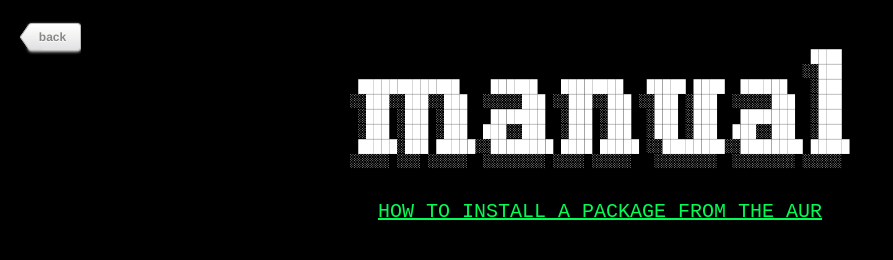
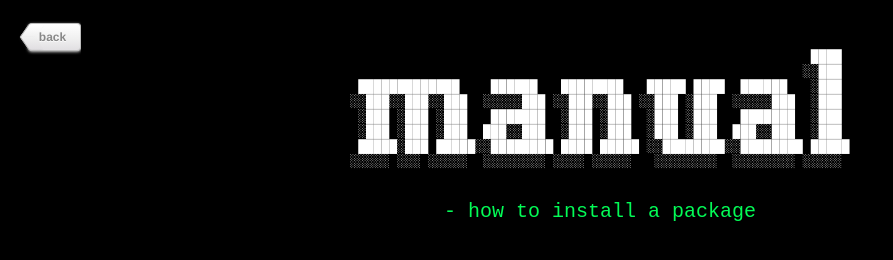
Before and after one commit to mickoissicko/mellow, an Electron app: page app/src/render/pages/manual.html in a window 1200 px wide. Shown: the whole page, without its empty margins (0-893 px from the left). Drawn offline with Linux system fonts and the light colour scheme.

Commit message:
add nodeco style here too

```diff
--- a/app/src/render/pages/manual.html
+++ b/app/src/render/pages/manual.html
@@ -30,5 +30,5 @@
 ░░░░░ ░░░ ░░░░░  ░░░░░░░░ ░░░░ ░░░░░   ░░░░░░░░  ░░░░░░░░ ░░░░░
 </pre></center>
 <br>
-<center><a href="man/package-installation.html">HOW TO INSTALL A PACKAGE FROM THE AUR</a></center>
+<center><a href="man/package-installation.html" class="nodecor">- how to install a package</a></center>
 </body>
```
